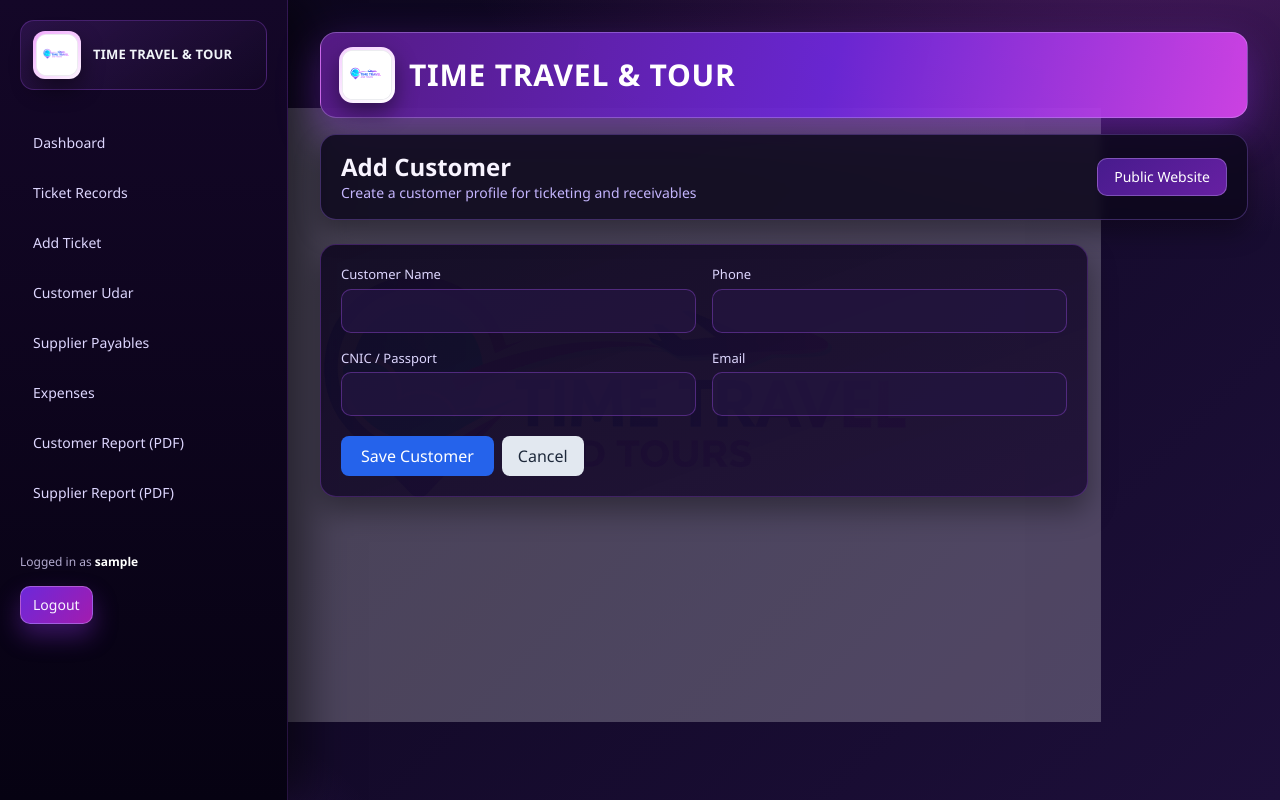
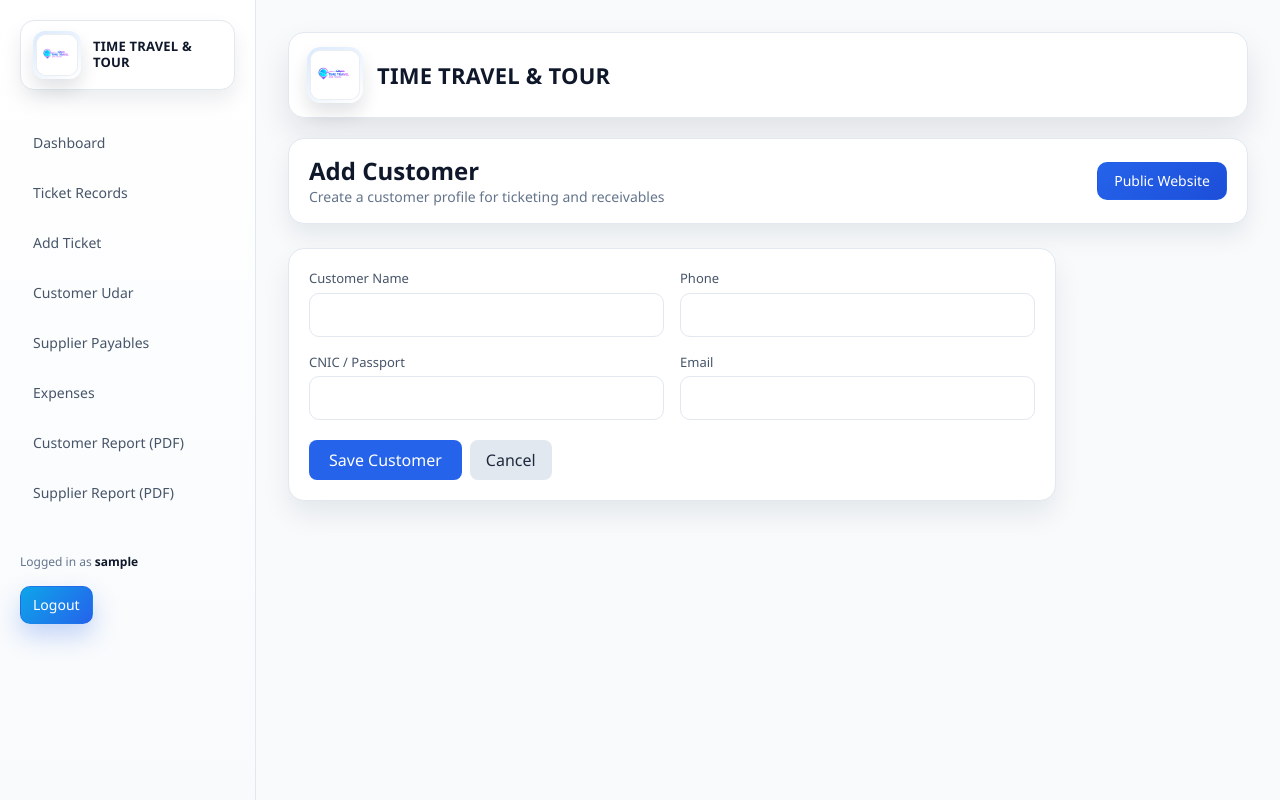
Before and after one commit to shafiqullah198-lang/timetravel, a Django app: page /accounts/customers/new/ in a window 1280 px wide. Run offline with Django 5.2, Linux system fonts and the light colour scheme; the visitor is signed in with stand-in values (Sample User, id 1); data that the repository does not hold is empty; some libraries are stand-ins or nearby versions.

Commit message:
dashboard color update

```diff
--- a/templates/erp/base.html
+++ b/templates/erp/base.html
@@ -9,24 +9,24 @@
     <script src="https://cdn.jsdelivr.net/npm/chart.js"></script>
     <style>
         :root {
-            --bg-start: #0a0519;
-            --bg-end: #1d0f3a;
-            --panel: rgba(18, 12, 36, 0.86);
-            --panel-border: rgba(166, 117, 255, 0.30);
-            --ink: #f3edff;
-            --muted: #b8a8d8;
-            --primary: #a855f7;
-            --primary-2: #d946ef;
-            --sidebar-1: #060212;
-            --sidebar-2: #140728;
+            --bg-start: #f6f8fc;
+            --bg-end: #eef2f7;
+            --panel: #ffffff;
+            --panel-border: #e2e8f0;
+            --ink: #0f172a;
+            --muted: #64748b;
+            --primary: #2563eb;
+            --primary-2: #0ea5e9;
+            --sidebar-1: #f8fafc;
+            --sidebar-2: #ffffff;
         }
 
         body {
             font-family: "Poppins", "Segoe UI", sans-serif;
             color: var(--ink);
             background:
-                radial-gradient(1200px 500px at 92% -8%, rgba(217, 70, 239, 0.25), transparent 60%),
-                radial-gradient(900px 380px at -8% 108%, rgba(168, 85, 247, 0.24), transparent 55%),
+                radial-gradient(900px 420px at 92% -8%, rgba(37, 99, 235, 0.12), transparent 60%),
+                radial-gradient(760px 340px at -8% 108%, rgba(14, 165, 233, 0.12), transparent 55%),
                 linear-gradient(135deg, var(--bg-start), var(--bg-end));
             position: relative;
             overflow-x: hidden;
@@ -40,10 +40,10 @@
             background-repeat: no-repeat;
             background-position: center 58%;
             background-size: min(72vw, 980px);
-            opacity: 0.24;
+            opacity: 0.06;
             pointer-events: none;
             z-index: 0;
-            filter: saturate(1.05);
+            filter: saturate(1.02);
         }
 
         .min-h-screen.flex {
@@ -53,8 +53,8 @@
 
         .erp-sidebar {
             background: linear-gradient(180deg, var(--sidebar-2), var(--sidebar-1));
-            border-right: 1px solid rgba(168, 85, 247, 0.20);
-            box-shadow: 18px 0 42px rgba(0, 0, 0, 0.5);
+            border-right: 1px solid #e2e8f0;
+            box-shadow: 10px 0 24px rgba(15, 23, 42, 0.08);
         }
 
         .erp-brand {
@@ -63,8 +63,9 @@
             gap: 12px;
             padding: 10px 12px;
             border-radius: 14px;
-            border: 1px solid rgba(168, 85, 247, 0.28);
-            background: linear-gradient(145deg, rgba(168, 85, 247, 0.16), rgba(20, 10, 36, 0.30));
+            border: 1px solid #e2e8f0;
+            background: #ffffff;
+            box-shadow: 0 10px 20px rgba(15, 23, 42, 0.08);
         }
 
         .logo-shell {
@@ -72,8 +73,8 @@
             height: 48px;
             border-radius: 12px;
             padding: 3px;
-            background: linear-gradient(145deg, #f0abfc, #fdf4ff);
-            box-shadow: 0 10px 22px rgba(0, 0, 0, 0.45);
+            background: linear-gradient(145deg, #dbeafe, #ffffff);
+            box-shadow: 0 10px 18px rgba(15, 23, 42, 0.12);
             flex-shrink: 0;
         }
 
@@ -92,193 +93,202 @@
             font-weight: 700;
             letter-spacing: 0.2px;
             line-height: 1.2;
+            color: #0f172a;
         }
 
         .nav-link {
             display: block;
             padding: 10px 12px;
             border-radius: 10px;
-            color: #ddd6fe;
+            color: #475569;
             transition: all .2s ease;
             border: 1px solid transparent;
         }
 
         .nav-link:hover {
-            background: rgba(168, 85, 247, 0.22);
-            border-color: rgba(192, 132, 252, 0.45);
+            background: rgba(37, 99, 235, 0.08);
+            border-color: rgba(37, 99, 235, 0.25);
+            color: #1e3a8a;
             transform: translateX(2px);
         }
 
         .nav-link.active {
             color: #ffffff;
-            background: linear-gradient(90deg, rgba(168, 85, 247, 0.48), rgba(217, 70, 239, 0.30));
-            border-color: rgba(216, 180, 254, 0.45);
+            background: linear-gradient(90deg, #2563eb, #1d4ed8);
+            border-color: rgba(37, 99, 235, 0.45);
+            box-shadow: 0 10px 18px rgba(37, 99, 235, 0.18);
         }
 
-        .brand-strip {
+        .appbar {
             border-radius: 16px;
             padding: 14px 18px;
-            color: #ffffff;
+            color: #0f172a;
             display: flex;
             align-items: center;
             gap: 14px;
-            border: 1px solid rgba(216, 180, 254, 0.35);
-            background: linear-gradient(105deg, rgba(88, 28, 135, 0.96) 0%, rgba(109, 40, 217, 0.95) 55%, rgba(217, 70, 239, 0.92) 100%);
-            box-shadow: 0 16px 40px rgba(147, 51, 234, 0.38);
+            border: 1px solid #e2e8f0;
+            background: #ffffff;
+            box-shadow: 0 16px 32px rgba(15, 23, 42, 0.10);
         }
 
-        .brand-strip .logo-shell {
+        .appbar .logo-shell {
             width: 56px;
             height: 56px;
             border-radius: 14px;
-            background: linear-gradient(145deg, #f5d0fe, #ffffff);
+            background: linear-gradient(145deg, #dbeafe, #ffffff);
+        }
+
+        .appbar-title {
+            font-size: 22px;
+            font-weight: 700;
+            letter-spacing: 0.2px;
         }
 
         .erp-header {
-            background: rgba(12, 8, 28, 0.85);
+            background: #ffffff;
             border: 1px solid var(--panel-border);
             border-radius: 16px;
-            backdrop-filter: blur(4px);
-            box-shadow: 0 12px 24px rgba(0, 0, 0, 0.35);
+            backdrop-filter: none;
+            box-shadow: 0 12px 24px rgba(15, 23, 42, 0.08);
             flex-wrap: wrap;
         }
 
         .erp-header h1 {
-            color: #f8f4ff;
+            color: #0f172a;
         }
 
         .erp-header p {
-            color: #c4b5fd !important;
+            color: #64748b !important;
         }
 
         .public-btn {
             border-radius: 10px;
-            background: linear-gradient(140deg, rgba(76, 29, 149, 0.94), rgba(107, 33, 168, 0.96));
-            border: 1px solid rgba(216, 180, 254, 0.35);
+            background: linear-gradient(140deg, #2563eb, #1d4ed8);
+            border: 1px solid rgba(37, 99, 235, 0.35);
             transition: transform .2s ease, box-shadow .2s ease;
         }
 
         .public-btn:hover {
             transform: translateY(-1px);
-            box-shadow: 0 10px 16px rgba(168, 85, 247, 0.4);
+            box-shadow: 0 10px 16px rgba(37, 99, 235, 0.25);
         }
 
         .logout-btn {
             border-radius: 10px;
-            color: #f8f4ff;
-            background: linear-gradient(130deg, #6d28d9, #a21caf);
-            border: 1px solid rgba(216, 180, 254, 0.40);
-            box-shadow: 0 12px 24px rgba(147, 51, 234, 0.35);
+            color: #ffffff;
+            background: linear-gradient(130deg, #0ea5e9, #2563eb);
+            border: 1px solid rgba(37, 99, 235, 0.40);
+            box-shadow: 0 12px 24px rgba(37, 99, 235, 0.25);
         }
 
         .erp-message-ok {
-            background: rgba(16, 185, 129, 0.16);
-            color: #bbf7d0;
+            background: rgba(16, 185, 129, 0.12);
+            color: #166534;
             border: 1px solid rgba(16, 185, 129, 0.35);
         }
 
         .erp-message-err {
-            background: rgba(239, 68, 68, 0.16);
-            color: #fecaca;
+            background: rgba(239, 68, 68, 0.12);
+            color: #7f1d1d;
             border: 1px solid rgba(239, 68, 68, 0.35);
         }
 
         .erp-table-wrap {
-            background: linear-gradient(160deg, rgba(16, 9, 33, 0.90), rgba(28, 13, 52, 0.86));
-            border: 1px solid rgba(168, 85, 247, 0.28);
+            background: #ffffff;
+            border: 1px solid #e2e8f0;
             border-radius: 16px;
-            box-shadow: 0 14px 28px rgba(0, 0, 0, 0.40);
+            box-shadow: 0 14px 28px rgba(15, 23, 42, 0.08);
             overflow: hidden;
         }
 
         .erp-table {
-            color: #f5ecff;
+            color: #0f172a;
         }
 
         .erp-table thead {
-            background: rgba(168, 85, 247, 0.18);
+            background: #f1f5f9;
         }
 
         .erp-table th {
-            color: #e9d5ff;
+            color: #334155;
             font-weight: 600;
         }
 
         .erp-table tr {
-            border-top: 1px solid rgba(168, 85, 247, 0.20);
+            border-top: 1px solid #e2e8f0;
         }
 
         .erp-table tbody td {
-            color: #f5ecff;
+            color: #0f172a;
         }
 
         .erp-table-muted {
-            color: #d8b4fe !important;
+            color: #94a3b8 !important;
         }
 
         .erp-table-profit {
-            color: #34d399 !important;
+            color: #16a34a !important;
             font-weight: 700;
         }
 
         .erp-table-debit {
-            color: #fbbf24 !important;
+            color: #d97706 !important;
             font-weight: 700;
         }
 
         .erp-table-credit {
-            color: #34d399 !important;
+            color: #16a34a !important;
             font-weight: 700;
         }
 
         .erp-panel {
-            background: linear-gradient(160deg, rgba(16, 9, 33, 0.90), rgba(28, 13, 52, 0.86));
-            border: 1px solid rgba(168, 85, 247, 0.28);
+            background: #ffffff;
+            border: 1px solid #e2e8f0;
             border-radius: 16px;
-            box-shadow: 0 14px 28px rgba(0, 0, 0, 0.36);
+            box-shadow: 0 14px 28px rgba(15, 23, 42, 0.08);
         }
 
         .erp-stat-label {
-            color: #c4b5fd;
+            color: #64748b;
             font-size: 12px;
             letter-spacing: 0.2px;
         }
 
         .erp-stat-value {
-            color: #f8f4ff;
+            color: #0f172a;
             font-weight: 700;
         }
 
         .erp-label {
-            color: #ddd6fe;
+            color: #475569;
             font-size: 13px;
             font-weight: 500;
         }
 
         .erp-input {
             height: 44px;
-            background: rgba(35, 21, 63, 0.78);
-            border: 1px solid rgba(168, 85, 247, 0.36);
+            background: #ffffff;
+            border: 1px solid #e2e8f0;
             border-radius: 10px;
-            color: #f8f4ff;
+            color: #0f172a;
         }
 
         .erp-input::placeholder {
-            color: #bfa8e8;
+            color: #94a3b8;
         }
 
         .erp-input:focus {
             outline: none;
-            border-color: rgba(216, 180, 254, 0.8);
-            box-shadow: 0 0 0 3px rgba(168, 85, 247, 0.22);
+            border-color: rgba(37, 99, 235, 0.6);
+            box-shadow: 0 0 0 3px rgba(37, 99, 235, 0.15);
         }
 
         .erp-btn-primary {
             color: #fff;
             border-radius: 10px;
-            background: linear-gradient(130deg, #6d28d9, #a21caf);
-            border: 1px solid rgba(216, 180, 254, 0.40);
-            box-shadow: 0 12px 24px rgba(147, 51, 234, 0.32);
+            background: linear-gradient(130deg, #2563eb, #1d4ed8);
+            border: 1px solid rgba(37, 99, 235, 0.35);
+            box-shadow: 0 12px 24px rgba(37, 99, 235, 0.25);
         }
 
         .erp-btn-primary:hover {
@@ -293,17 +303,17 @@
             padding: 10px 14px;
             margin-bottom: 12px;
             border-radius: 14px;
-            background: rgba(12, 8, 28, 0.78);
+            background: #ffffff;
             border: 1px solid var(--panel-border);
-            box-shadow: 0 10px 22px rgba(0, 0, 0, 0.35);
+            box-shadow: 0 10px 22px rgba(15, 23, 42, 0.08);
         }
 
         .mobile-menu-btn {
             width: 40px;
             height: 40px;
             border-radius: 10px;
-            border: 1px solid rgba(216, 180, 254, 0.4);
-            background: linear-gradient(130deg, #6d28d9, #a21caf);
+            border: 1px solid rgba(37, 99, 235, 0.35);
+            background: linear-gradient(130deg, #2563eb, #1d4ed8);
             display: inline-flex;
             align-items: center;
             justify-content: center;
@@ -327,7 +337,7 @@
         .mobile-overlay {
             position: fixed;
             inset: 0;
-            background: rgba(5, 3, 12, 0.6);
+            background: rgba(15, 23, 42, 0.35);
             opacity: 0;
             pointer-events: none;
             transition: opacity .2s ease;
@@ -339,12 +349,17 @@
             pointer-events: auto;
         }
 
+        .content-shell {
+            max-width: 1200px;
+            margin: 0 auto;
+        }
+
         @media (max-width: 640px) {
-            .brand-strip {
+            .appbar {
                 display: none;
             }
 
-            .brand-strip .logo-shell {
+            .appbar .logo-shell {
                 width: 52px;
                 height: 52px;
             }
@@ -384,13 +399,13 @@
                 <a href="{% url 'export_customer_ledger_pdf' %}" class="nav-link">Customer Report (PDF)</a>
                 <a href="{% url 'export_supplier_ledger_pdf' %}" class="nav-link">Supplier Report (PDF)</a>
             </nav>
-            <div class="mt-10 text-xs text-violet-200/80">
-                Logged in as <span class="font-semibold text-white">{{ request.user.username }}</span>
+            <div class="mt-10 text-xs text-slate-500">
+                Logged in as <span class="font-semibold text-slate-900">{{ request.user.username }}</span>
             </div>
             <a href="{% url 'erp_logout' %}" class="logout-btn mt-4 inline-block text-sm px-3 py-2">Logout</a>
         </aside>
 
-        <aside class="erp-sidebar erp-sidebar-desktop w-72 text-slate-100 p-5 hidden lg:block">
+        <aside class="erp-sidebar erp-sidebar-desktop w-64 text-slate-700 p-5 hidden lg:block">
             <div class="mb-8">
                 <a href="{% url 'dashboard_home' %}" class="erp-brand">
                     <div class="logo-shell">
@@ -409,13 +424,14 @@
                 <a href="{% url 'export_customer_ledger_pdf' %}" class="nav-link">Customer Report (PDF)</a>
                 <a href="{% url 'export_supplier_ledger_pdf' %}" class="nav-link">Supplier Report (PDF)</a>
             </nav>
-            <div class="mt-10 text-xs text-violet-200/80">
-                Logged in as <span class="font-semibold text-white">{{ request.user.username }}</span>
+            <div class="mt-10 text-xs text-slate-500">
+                Logged in as <span class="font-semibold text-slate-900">{{ request.user.username }}</span>
             </div>
             <a href="{% url 'erp_logout' %}" class="logout-btn mt-4 inline-block text-sm px-3 py-2">Logout</a>
         </aside>
 
-        <main class="flex-1 p-4 md:p-8">
+        <main class="flex-1 p-4 md:p-8 bg-slate-50">
+            <div class="content-shell">
             <div class="mobile-topbar lg:hidden">
                 <button class="mobile-menu-btn" type="button" aria-label="Open menu" data-mobile-menu>
                     ☰
@@ -427,11 +443,11 @@
                     <div class="text-base font-semibold">TIME TRAVEL &amp; TOUR</div>
                 </div>
             </div>
-            <div class="brand-strip mb-4">
+            <div class="appbar mb-5">
                 <div class="logo-shell">
                     <img src="{% static 'images/logo.png' %}?v=20260223" alt="Time Travel & Tour">
                 </div>
-                <div class="text-xl md:text-3xl font-bold tracking-wide">TIME TRAVEL &amp; TOUR</div>
+                <div class="appbar-title">TIME TRAVEL &amp; TOUR</div>
             </div>
             <header class="erp-header px-5 py-4 mb-6 flex flex-col sm:flex-row sm:items-center sm:justify-between gap-3">
                 <div>
@@ -452,6 +468,7 @@
             {% endif %}
 
             {% block content %}{% endblock %}
+            </div>
         </main>
     </div>
     <script>
--- a/templates/public_booking/results.html
+++ b/templates/public_booking/results.html
@@ -1129,7 +1129,7 @@ function shareResults() {
 function startChat() {
     // Open WhatsApp
     const message = encodeURIComponent(`Hi, I need help with my flight search for ${fromCityDisplay} to ${toCityDisplay} on ${selectedDate}`);
-    window.open(`https://wa.me/923047772782?text=${message}`, '_blank');
+    window.open(`https://wa.me/923402125530?text=${message}`, '_blank');
 }
 
 function startBooking(button, fareType, selectedPrice){
--- a/travel_agency/settings.py
+++ b/travel_agency/settings.py
@@ -14,7 +14,7 @@ SECRET_KEY = 'replace-this-in-production'
 
 DEBUG = True
 
-ALLOWED_HOSTS = ['shafiqullah33.pythonanywhere.com']
+ALLOWED_HOSTS = ['shafiqullah33.pythonanywhere.com', '127.0.0.1', 'localhost']
 
 # -------------------------------------------------
 # APPLICATIONS
```
Also changed, not shown: templates/dashboard/home.html (+31 -26 lines), templates/includes/base.html (+14 -12 lines).
